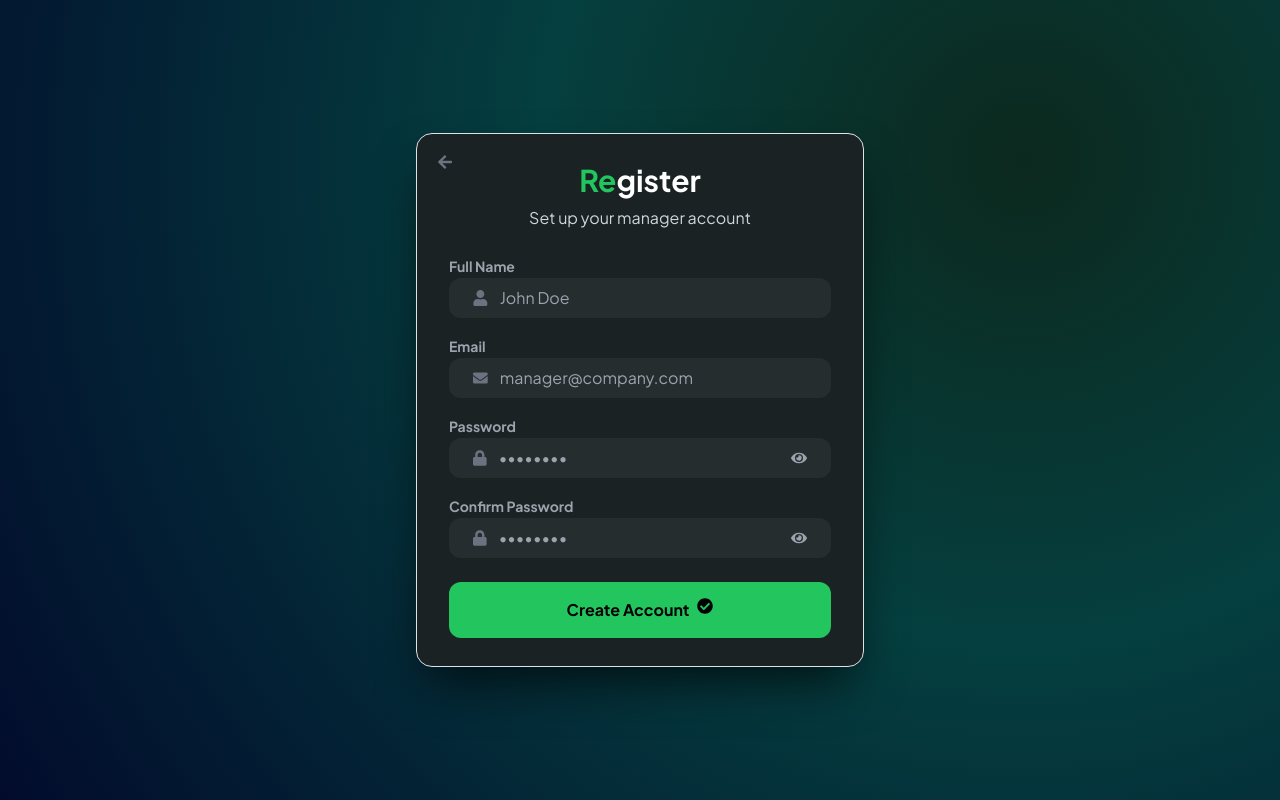
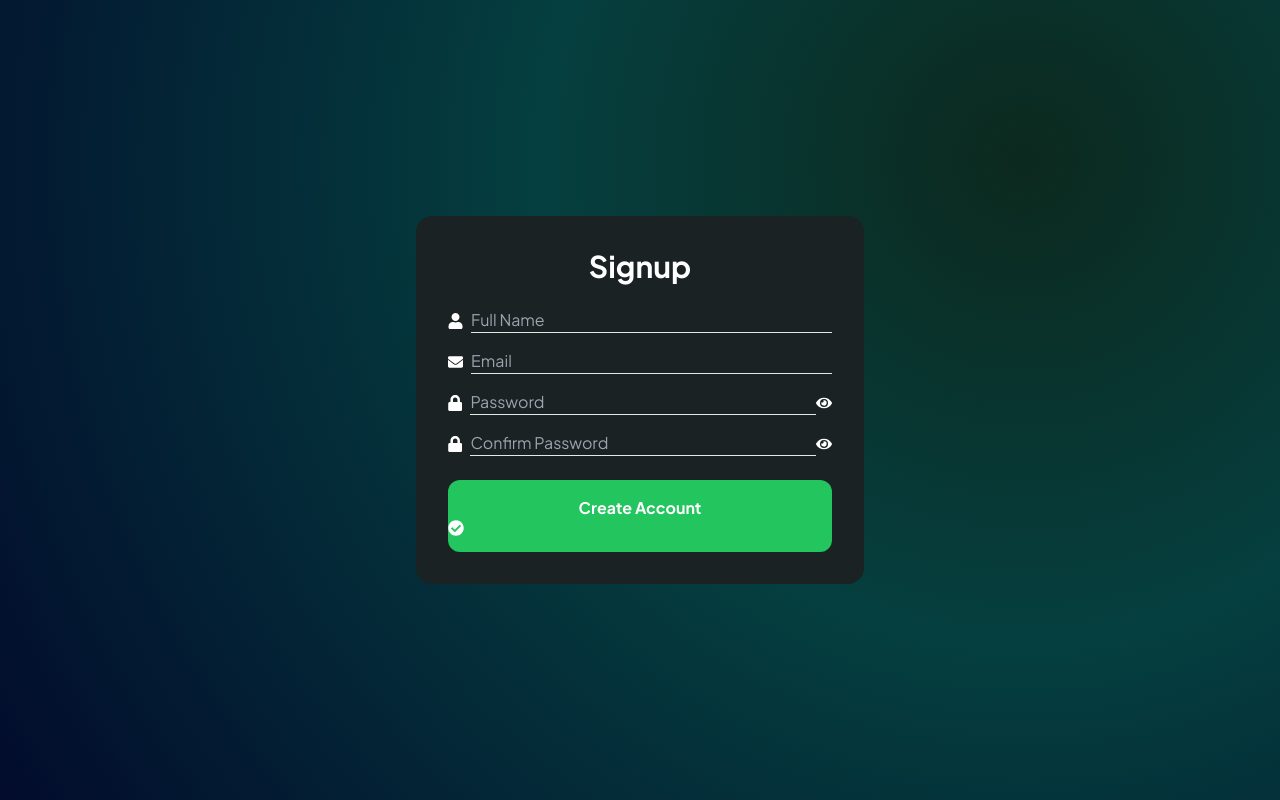
Before and after one commit to Fareeha-3456/FYP-frontend, a React (Create React App) app: page /signup in a window 1280 px wide. Built offline with nearby package versions, Linux system fonts and the light colour scheme.

Commit message:
Update Signup.js

```diff
--- a/src/pages/Signup.js
+++ b/src/pages/Signup.js
@@ -4,7 +4,6 @@ import {
   FaEnvelope,
   FaLock,
   FaCheckCircle,
-  FaArrowLeft,
   FaEye,
   FaEyeSlash,
 } from "react-icons/fa";
@@ -21,127 +20,74 @@ function Signup() {
     setLoading(true);
 
     setTimeout(() => {
+      // ✅ signup ke baad login mark
+      localStorage.setItem("isLoggedIn", "true");
       setLoading(false);
-
-
-      localStorage.setItem("isLoggedIn", "true");
-
-
-      navigate("/dashboard");
-    }, 1200);
+      navigate("/dashboard", { replace: true });
+    }, 1000);
   };
 
   return (
-    <div
-      className="min-h-screen flex items-center justify-center p-4 font-['Plus_Jakarta_Sans']"
-      style={{
-        background:
-          "linear-gradient(circle at 80% 20%, rgba(4, 58, 37, 1) 20%, rgba(6, 43, 43, 1) 50%, rgb(2, 11, 44) 100%)",
-      }}
+    <div className="min-h-screen flex items-center justify-center p-4 font-['Plus_Jakarta_Sans']">
+      <form
+        onSubmit={handleSignup}
+        className="bg-[#1a2223] p-8 rounded-2xl w-full max-w-md text-white"
       >
-      <div className="bg-[#1a2223] rounded-2xl shadow-[0_25px_50px_-12px_rgba(0,0,0,0.7)] px-8 py-7 w-full max-w-md border border-white/10 relative">
+        <h2 className="text-3xl font-bold mb-6 text-center">Signup</h2>
 
-        {/* Back */}
-        <button
-          onClick={() => navigate("/dashboard")}
-          className="absolute top-5 left-5 text-gray-500 hover:text-[#22c55e]"
-        >
-          <FaArrowLeft />
-        </button>
-
-        {/* Header */}
-        <div className="text-center mb-6">
-          <h2 className="text-3xl font-black text-white">
-            <span className="text-[#22c55e]">Re</span>gister
-          </h2>
-          <p className="text-gray-300">Set up your manager account</p>
-        </div>
-
-        {/* Form */}
-        <form onSubmit={handleSignup} className="space-y-4">
-
-          {/* Name */}
-          <div>
-            <label className="text-sm text-gray-400 font-bold">Full Name</label>
-            <div className="flex items-center bg-[#252d2e] rounded-xl px-4 py-2">
-              <FaUser className="text-gray-500" />
+        <div className="mb-3 flex items-center">
+          <FaUser />
           <input
             type="text"
             required
-                placeholder="John Doe"
-                className="w-full bg-transparent text-white ml-3 outline-none"
+            placeholder="Full Name"
+            className="w-full bg-transparent border-b outline-none ml-2"
           />
         </div>
-          </div>
 
-          {/* Email */}
-          <div>
-            <label className="text-sm text-gray-400 font-bold">Email</label>
-            <div className="flex items-center bg-[#252d2e] rounded-xl px-4 py-2">
-              <FaEnvelope className="text-gray-500" />
+        <div className="mb-3 flex items-center">
+          <FaEnvelope />
           <input
             type="email"
             required
-                placeholder="manager@company.com"
-                className="w-full bg-transparent text-white ml-3 outline-none"
+            placeholder="Email"
+            className="w-full bg-transparent border-b outline-none ml-2"
           />
         </div>
-          </div>
 
-          {/* Password */}
-          <div>
-            <label className="text-sm text-gray-400 font-bold">Password</label>
-            <div className="flex items-center bg-[#252d2e] rounded-xl px-4 py-2">
-              <FaLock className="text-gray-500" />
+        <div className="mb-3 flex items-center">
+          <FaLock />
           <input
             type={showPass ? "text" : "password"}
             required
-                placeholder="••••••••"
-                className="w-full bg-transparent text-white ml-3 outline-none"
+            placeholder="Password"
+            className="w-full bg-transparent border-b outline-none ml-2"
           />
-              <button
-                type="button"
-                onClick={() => setShowPass(!showPass)}
-                className="text-gray-400 ml-2"
-              >
+          <button type="button" onClick={() => setShowPass(!showPass)}>
             {showPass ? <FaEyeSlash /> : <FaEye />}
           </button>
         </div>
-          </div>
 
-          {/* Confirm Password */}
-          <div>
-            <label className="text-sm text-gray-400 font-bold">
-              Confirm Password
-            </label>
-            <div className="flex items-center bg-[#252d2e] rounded-xl px-4 py-2">
-              <FaLock className="text-gray-500" />
+        <div className="mb-6 flex items-center">
+          <FaLock />
           <input
             type={showConfirmPass ? "text" : "password"}
             required
-                placeholder="••••••••"
-                className="w-full bg-transparent text-white ml-3 outline-none"
+            placeholder="Confirm Password"
+            className="w-full bg-transparent border-b outline-none ml-2"
           />
           <button
             type="button"
             onClick={() => setShowConfirmPass(!showConfirmPass)}
-                className="text-gray-400 ml-2"
           >
             {showConfirmPass ? <FaEyeSlash /> : <FaEye />}
           </button>
         </div>
-          </div>
 
-          {/* Submit */}
-          <button
-            type="submit"
-            disabled={loading}
-            className="w-full bg-[#22c55e] py-3 rounded-xl font-bold text-black mt-4 flex justify-center gap-2"
-          >
-            {loading ? "Creating Account..." : "Create Account"} <FaCheckCircle />
+        <button className="w-full bg-green-500 py-3 rounded-xl font-bold">
+          {loading ? "Creating..." : "Create Account"} <FaCheckCircle />
         </button>
       </form>
-      </div>
     </div>
   );
 }
```
Lines whose indentation alone changed are shown as unchanged.
